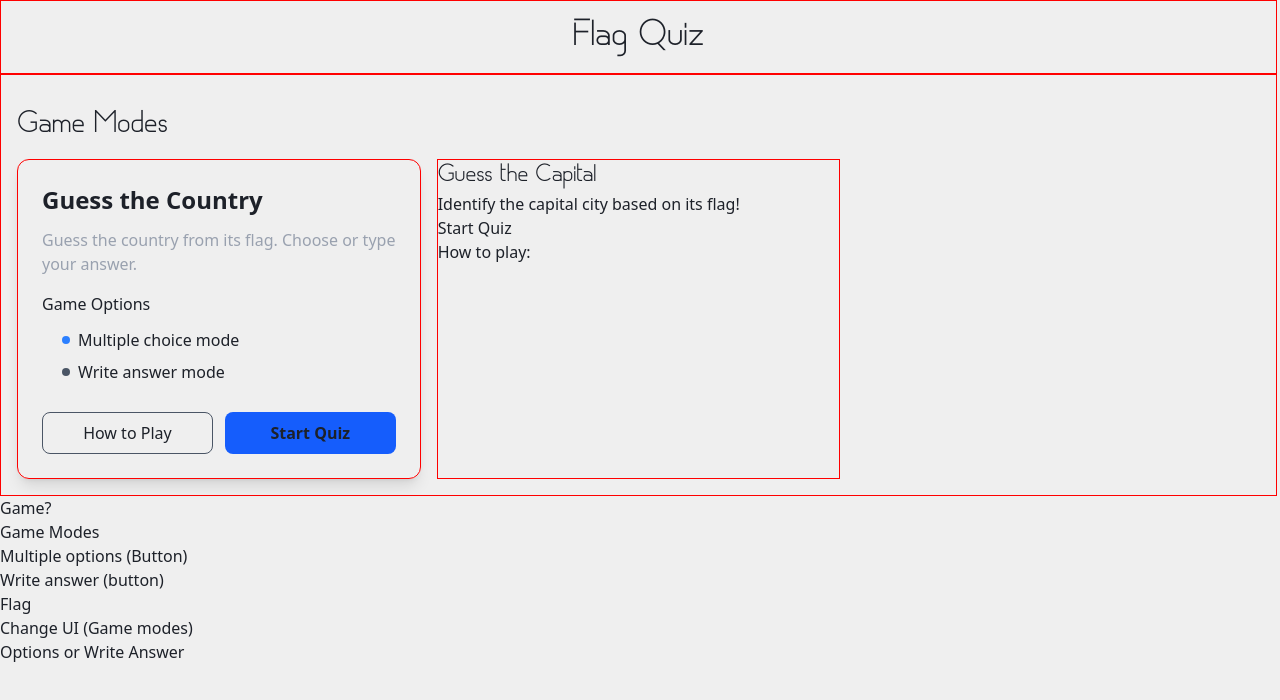
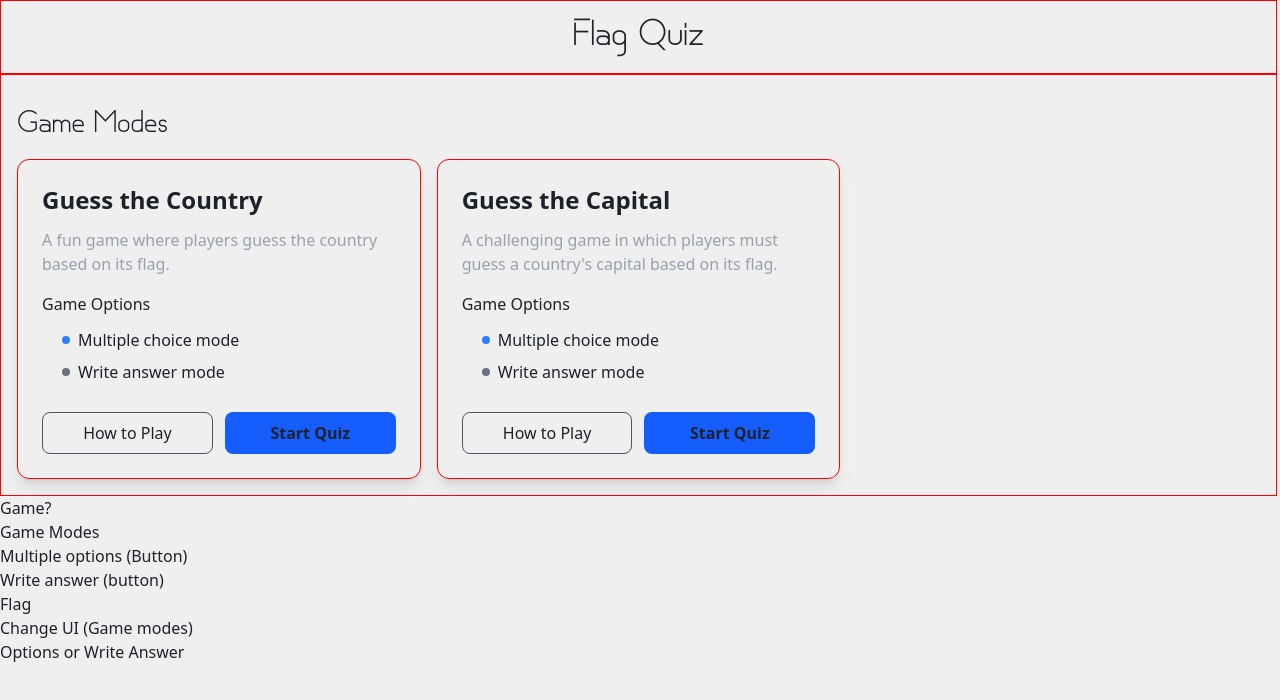
Before and after one commit to BryanGrandon/Flag-Quiz, a React (Vite) app: page / in a window 1280 px wide. Shown: the top 700 px of the page. Built offline with nearby package versions, Linux system fonts and the light colour scheme.

Commit message:
feat(web):add GameCard in home folder

```diff
--- a/src/pages/home/PageHome.tsx
+++ b/src/pages/home/PageHome.tsx
@@ -1,4 +1,29 @@
+import { useState } from 'react'
+import GameCard from './components/GameCard'
+
 const PageHome = () => {
+  const [guessTheCountry, setGuessTheCountry] = useState('')
+  const [guessTheCapital, setGuessTheCapital] = useState('')
+  const games = [
+    {
+      id: 1,
+      title: 'Guess the Country',
+      description: 'A fun game where players guess the country based on its flag.',
+      optionGame: true,
+      defaultOption: 'multiple',
+      selectOption: (value: string) => setGuessTheCountry(value),
+    },
+    {
+      id: 2,
+      title: 'Guess the Capital',
+      description: "A challenging game in which players must guess a country's capital based on its flag.",
+      optionGame: true,
+      defaultOption: 'multiple',
+      selectOption: (value: string) => setGuessTheCapital(value),
+    },
+  ]
+
+  console.log(guessTheCountry, guessTheCapital)
   return (
     <>
       <header className='test p-4 max-w-350 mx-auto'>
@@ -9,34 +34,9 @@ const PageHome = () => {
         <article>
           <h2 className='font-basicaline text-3xl py-4'>Game Modes</h2>
           <article className='grid grid-cols-1 md:grid-cols-2 lg:grid-cols-3 gap-4 '>
-            <section className='rounded-xl p-6 shadow-lg w-full test'>
-              <h3 className='text-2xl font-bold mb-3'>Guess the Country</h3>
-              <p className='text-gray-400 mb-4'>Guess the country from its flag. Choose or type your answer.</p>
-              <section className='mb-6 space-y-2'>
-                <h3>Game Options</h3>
-                <section className='pl-4'>
-                  <button className='flex items-center gap-2 p-1'>
-                    <span className='w-2 h-2 bg-blue-500 rounded-full'></span>
-                    Multiple choice mode
-                  </button>
-                  <button className='flex items-center gap-2 p-1'>
-                    <span className='w-2 h-2 bg-gray-600 rounded-full'></span>
-                    Write answer mode
-                  </button>
-                </section>
-              </section>
-              <div className='grid grid-cols-2 gap-3'>
-                <button className='border border-gray-600 py-2 rounded-lg hover:bg-gray-700 transition'>How to Play</button>
-                <button className='bg-blue-600 py-2 rounded-lg font-semibold hover:bg-blue-500 transition'>Start Quiz</button>
-              </div>
-            </section>
-
-            <section className='test'>
-              <h3 className='font-basicaline text-2xl'>Guess the Capital</h3>
-              <p>Identify the capital city based on its flag!</p>
-              <button>Start Quiz</button>
-              <p>How to play: </p>
-            </section>
+            {games.map((game) => (
+              <GameCard key={game.id} {...game} />
+            ))}
           </article>
         </article>
       </main>
--- /dev/null
+++ b/src/pages/home/components/GameCard.tsx
@@ -0,0 +1,56 @@
+import { useState } from 'react'
+
+type game_card = {
+  title: string
+  description: string
+  optionGame: boolean
+  defaultOption?: string
+  selectOption: (value: string) => void
+}
+
+const GameCard = ({ title, description, optionGame, defaultOption, selectOption }: game_card) => {
+  const [activeOption, setActiveOption] = useState(defaultOption)
+  const buttonsGameOptions = [
+    {
+      id: 1,
+      text: 'Multiple choice mode',
+      value: 'multiple',
+    },
+    {
+      id: 2,
+      text: 'Write answer mode',
+      value: 'write',
+    },
+  ]
+
+  const clickOption = (value: string) => {
+    selectOption(value)
+    setActiveOption(value)
+  }
+
+  return (
+    <section className='rounded-xl p-6 shadow-lg w-full test'>
+      <h3 className='text-2xl font-bold mb-3'>{title}</h3>
+      <p className='text-gray-400 mb-4'>{description}</p>
+      {optionGame ? (
+        <section className='mb-6 space-y-2'>
+          <h3>Game Options</h3>
+          <section className='pl-4'>
+            {buttonsGameOptions.map((option) => (
+              <button key={option.id} className='flex items-center gap-2 p-1 cursor-pointer' onClick={() => clickOption(option.value)}>
+                <span className={`w-2 h-2 rounded-full ${option.value == activeOption ? 'bg-blue-500' : 'bg-gray-500'}`}></span>
+                {option.text}
+              </button>
+            ))}
+          </section>
+        </section>
+      ) : null}
+      <section className='grid grid-cols-2 gap-3'>
+        <button className='border border-gray-600 py-2 rounded-lg hover:bg-gray-700 transition'>How to Play</button>
+        <button className='bg-blue-600 py-2 rounded-lg font-semibold hover:bg-blue-500 transition'>Start Quiz</button>
+      </section>
+    </section>
+  )
+}
+
+export default GameCard
```
